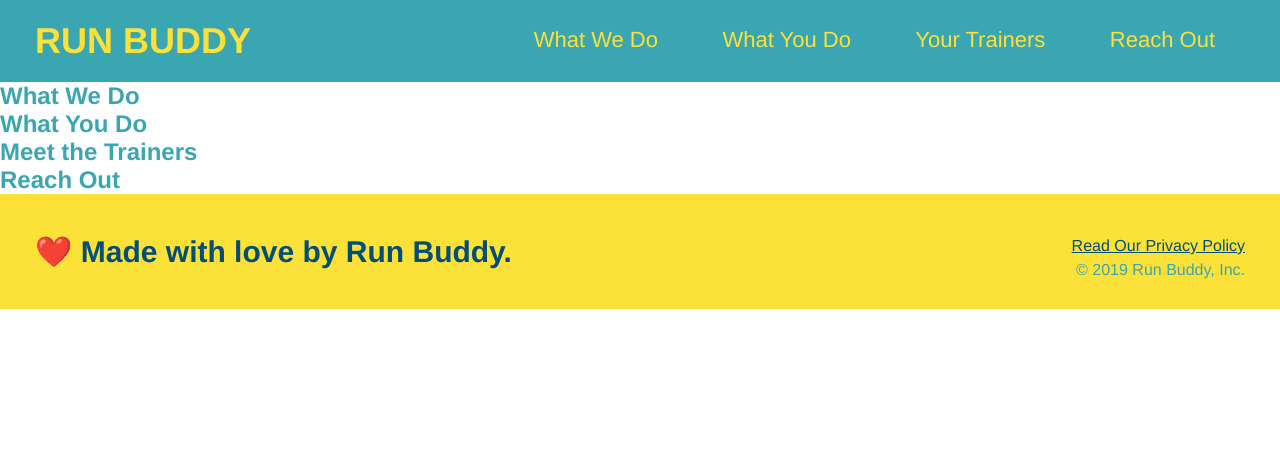
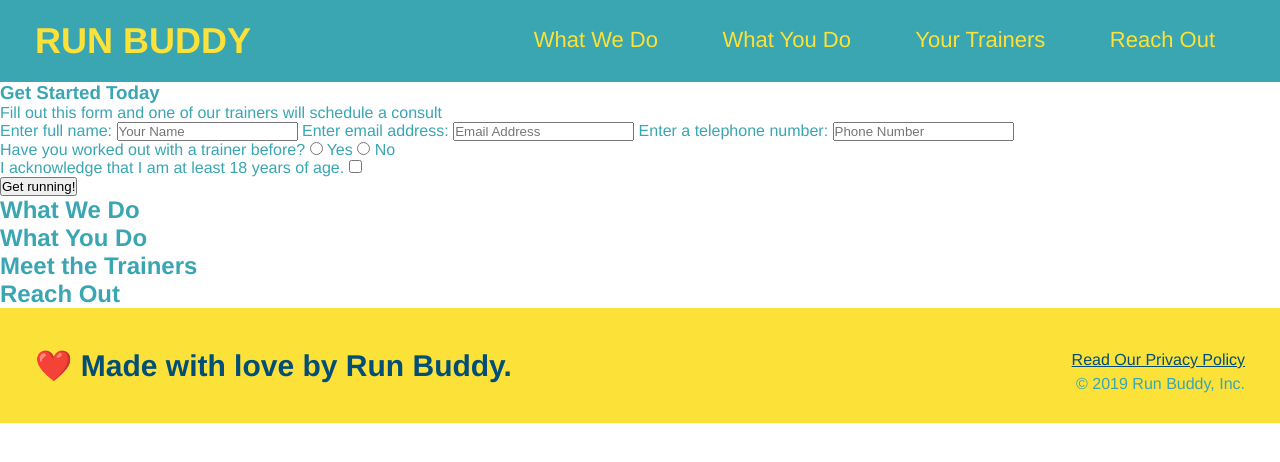
Before and after one commit to dieterichelizabeth/run-buddy, a plain HTML site: page index.html in a window 1280 px wide. Drawn offline with Linux system fonts and the light colour scheme.

Commit message:
<adding Hero to page

```diff
--- a/index.html
+++ b/index.html
@@ -37,7 +37,48 @@
     </div>
 
     <!-- hero/jumbotron -->
-    <section></section>
+    <!-- double check "tel" works for phone #'s.-->
+    <section>
+      <div>
+        <h3>Get Started Today</h3>
+        <p>
+          Fill out this form and one of our trainers will schedule a consult
+        </p>
+        <form>
+          <label for="name">Enter full name:</label>
+          <input type="text" placeholder="Your Name" name="name" id="name" />
+          <label for="email">Enter email address:</label>
+          <input
+            type="email"
+            placeholder="Email Address"
+            name="email"
+            id="email"
+          />
+          <label for="phone">Enter a telephone number:</label>
+          <input
+            type="tel"
+            placeholder="Phone Number"
+            name="phone"
+            id="phone"
+          />
+          <p>
+            Have you worked out with a trainer before?
+            <input type="radio" name="trainer-confirm" id="trainer-yes" />
+            <label for="trainer-yes">Yes</label>
+            <input type="radio" name="trainer-confirm" id="trainer-no" />
+            <label for="trainer-no">No</label>
+          </p>
+          <p>
+            <label for="checkbox">
+              I acknowledge that I am at least 18 years of age.
+            </label>
+            <input type="checkbox" name="age-confirm" id="checkbox" />
+          </p>
+          <button type="submit">Get running!</button>
+        </form>
+      </div>
+    </section>
+
     <!-- What we do section-->
     <section>
       <h2>What We Do</h2>
```
